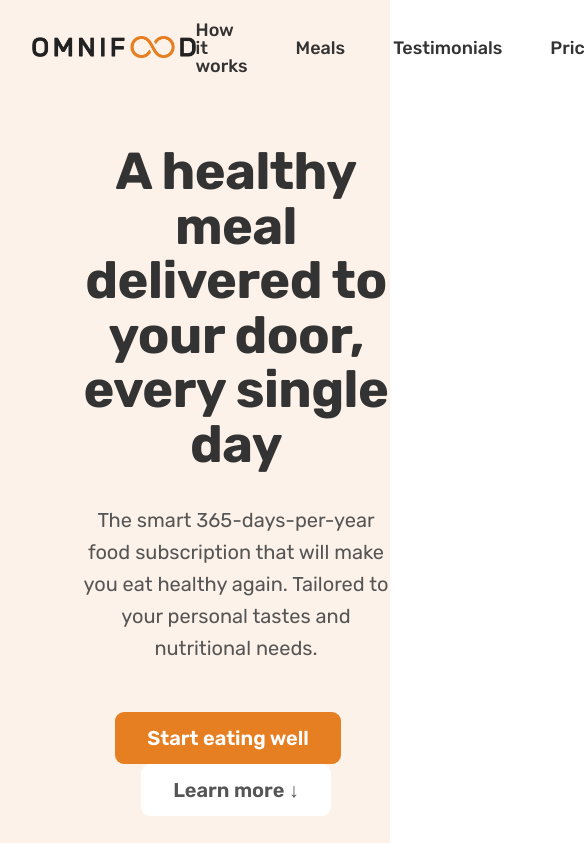
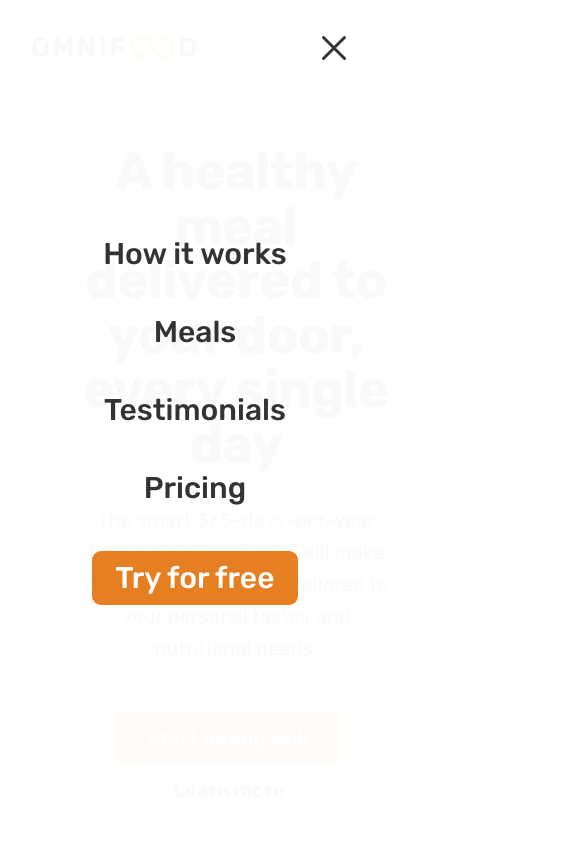
Before and after one commit to eshpulat/html-css-course, a plain HTML site: page omnifood-responsive-section-8/index.html in a window 390 px wide. Shown: the top 843 px of the page, 585 px wide, since content can reach past the window. Drawn offline with nearby package versions, Linux system fonts and the light colour scheme.

Commit message:
Add moble navigation

```diff
--- a/omnifood-responsive-section-8/css/general.css
+++ b/omnifood-responsive-section-8/css/general.css
@@ -67,6 +67,7 @@ html {
     /* 10px / 16px = 0.625 = 62.5% */
     /* Percentage of user's browser font-size setting */
     font-size: 62.5%;
+    overflow-x: hidden;
 }
 
 body {
@@ -74,6 +75,7 @@ body {
     line-height: 1;
     font-weight: 400;
     color: #555;
+    overflow-x: hidden;
 }
 
 /**************************/
--- a/omnifood-responsive-section-8/css/queries.css
+++ b/omnifood-responsive-section-8/css/queries.css
@@ -103,4 +103,51 @@
     .btn--form {
         margin-top: 1.2rem;
     }
+    /* mobile nav */
+    .btn-mobile-nav {
+        display: block;
+    }
+
+    .main-nav {
+        background-color: rgba(255, 255, 255, 0.97);
+        position: absolute;
+        top: 0;
+        left: 0;
+        width: 100%;
+        height: 100vh;
+        transform: translateX(100%);
+
+        display: flex;
+        align-items: center;
+        justify-content: center;
+        transition: all 0.5s ease-in;
+
+        opacity: 0;
+        pointer-events: none;
+        visibility: hidden;
+    }
+
+    .main-nav-list {
+        flex-direction: column;
+        gap: 4.8rem;
+    }
+
+    .main-nav-link:link,
+    .main-nav-link:visited {
+        font-size: 3rem;
+    }
+
+    .nav-open .main-nav {
+        opacity: 1;
+        pointer-events: auto;
+        visibility: visible;
+        transform: translateX(0);
+    }
+
+    .nav-open .icon-mobile-nav[name="close-outline"] {
+        display: block;
+    }
+    .nav-open .icon-mobile-nav[name="menu-outline"] {
+        display: none;
+    }
 }
--- a/omnifood-responsive-section-8/css/style.css
+++ b/omnifood-responsive-section-8/css/style.css
@@ -11,6 +11,7 @@
     /* Because we want header to be sticky later */
     height: 9.6rem;
     padding: 0 4.8rem;
+    position: relative;
 }
 
 .logo {
@@ -54,6 +55,24 @@
 .main-nav-link.nav-cta:hover,
 .main-nav-link.nav-cta:active {
     background-color: #cf711f;
+}
+
+.btn-mobile-nav {
+    border: none;
+    background: none;
+    cursor: pointer;
+
+    display: none;
+}
+
+.icon-mobile-nav {
+    height: 4.8rem;
+    width: 4.8rem;
+    color: #333;
+}
+
+.icon-mobile-nav[name="close-outline"] {
+    display: none;
 }
 
 /**************************/
--- a/omnifood-responsive-section-8/index.html
+++ b/omnifood-responsive-section-8/index.html
@@ -26,7 +26,7 @@
         <title>Omnifood</title>
     </head>
     <body>
-        <header class="header">
+        <header class="header nav-open">
             <a href="#">
                 <img
                     class="logo"
@@ -47,6 +47,17 @@
                     </li>
                 </ul>
             </nav>
+
+            <button class="btn-mobile-nav">
+                <ion-icon
+                    class="icon-mobile-nav"
+                    name="menu-outline"
+                ></ion-icon>
+                <ion-icon
+                    class="icon-mobile-nav"
+                    name="close-outline"
+                ></ion-icon>
+            </button>
         </header>
 
         <main>
```
